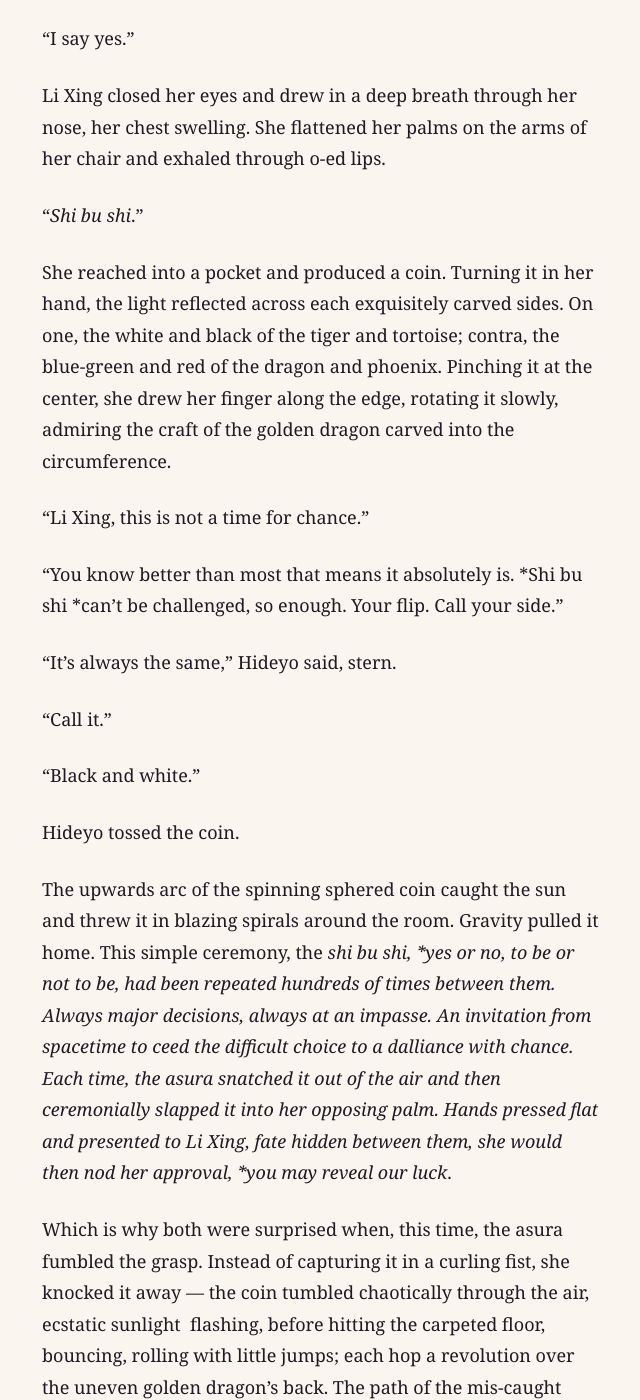
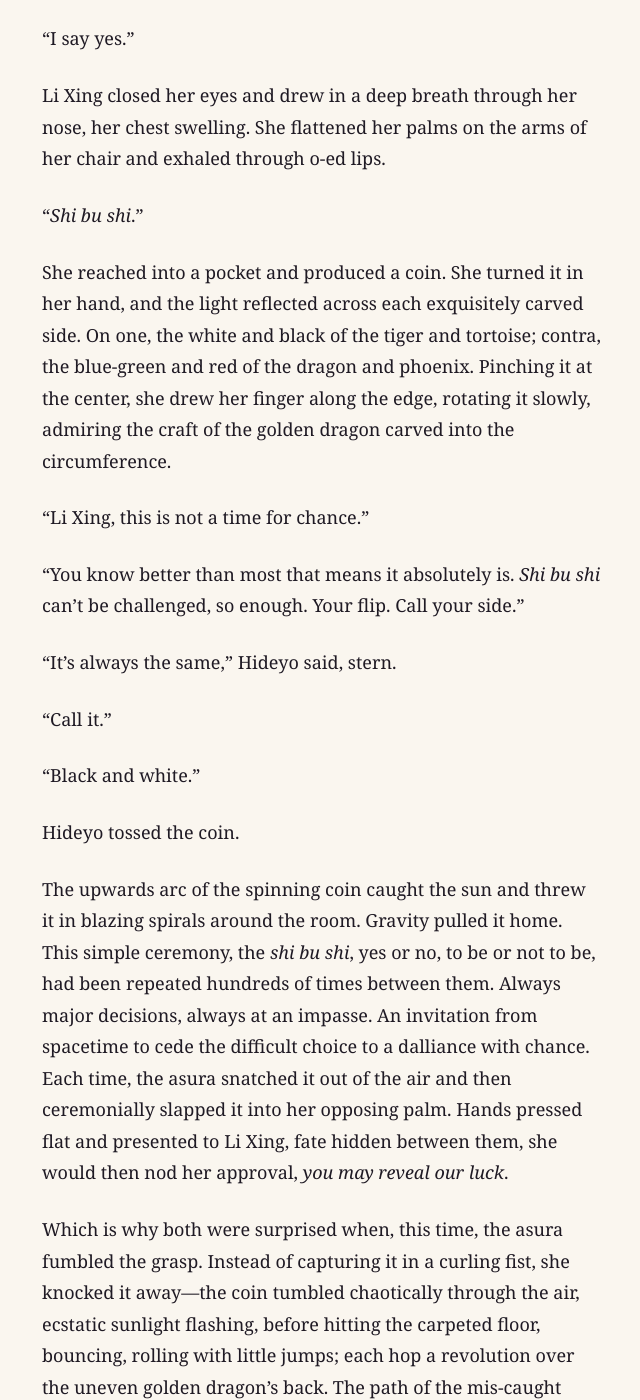
Before and after one commit to kmunki/kmunki.github.io, a Jekyll site: the page built from _fiction/violet/032-chapter-14.md, in a window 1280 px wide and 1400 px high, scrolled down 3398 px. Shown: the whole window, without its empty margins (318-958 px from the left). Built offline with Jekyll 4.4.1, drawn with Linux system fonts in a browser that asks for light colours; some of the changed text lies outside the part shown.

Commit message:
Violet ch 14 "Coin Flip": Hideyo never sees the rearer’s face
- Hideyo’s report rewritten for Ch 40: “A spy of some kind, possibly an assassin. She nearly made my agent. I never saw her face; the palace keeps no cameras on the rearer’s hut.” Li Xing: “I doubt she saw anything.”
- “not as her General” → “not as her Chief of Security.” Canon never calls Hideyo General.
- Dangling modifier fixed: “She turned it in her hand, and the light reflected…”
- Copyedit: cede, “each… side,” “spinning coin,” “old Viceroy,” longtime, 4 wrong-facing closing quotes, italics spacing, splices. 1,071 → 1,083 words.

Co-Authored-By: Claude Fable 5.1 <noreply@anthropic.com>
Claude-Session: https://claude.ai/code/session_01NJgbLGEsaNqtMx8nky9w7V

```diff
--- a/_fiction/violet/032-chapter-14.md
+++ b/_fiction/violet/032-chapter-14.md
@@ -16,7 +16,7 @@ Li Xing smirked at her Master of Assassins, unlocked the door, and rolled hersel
 
 “The board?”
 
-“As we hoped. Vico took a minute but after that, it was almost contagious.”
+“As we hoped. Vico took a minute, but after that it was almost contagious.”
 
 “I’m not the only one with pheromones. Get one going, and it can be enough. Body language is subconscious too. Mirror neurons are hard to override. Like I said—”
 
@@ -38,11 +38,11 @@ Keyboard clacks and the electric hum-grunt of the terminal were the only sounds.
 
 Now it was Li Xing’s turn to be, in a rare moment, stunned.
 
-“Koryo,” Hideyo continued, “the records were—“
+“Koryo,” Hideyo continued. “The records were—”
 
 “I’ve seen them, don’t caveat it.”
 
-“We’re above the certainty threshold. Three researchers came to the same conclusion independently. It’s one of the current generation’s fledgelings. Two in particular stand out, both under the care of the same rearer. One thing to note—“
+“We’re above the certainty threshold. Three researchers came to the same conclusion independently. It’s one of the current generation’s fledgelings. Two in particular stand out, both under the care of the same rearer. One thing to note—”
 
 “We don’t know which?”
 
@@ -58,9 +58,9 @@ Hideyo nodded. Utopic thinking, eschatological fantasies, paradise on earth wish
 
 “What do you need? Can you get both?” Li Xing asked, cutting through her own digression.
 
-“The rearer is a former shade. A spy of some kind. Possibly former assassin. There was a moment where she almost made me.”
+“The rearer is a former shade. A spy of some kind, possibly an assassin. She nearly made my agent. I never saw her face; the palace keeps no cameras on the rearer’s hut.”
 
-“I doubt it. Still, an interesting choice for the old viceroy. Both Progeny?”
+“I doubt she saw anything. Still, an interesting choice for the old Viceroy. Both Progeny?”
 
 “No, both royals though. Very well trained. Passed the hardest of our vetting by far.”
 
@@ -72,13 +72,13 @@ Hideyo nodded. Utopic thinking, eschatological fantasies, paradise on earth wish
 
 “These two will be worth it.”
 
-“Force isn’t just a—“
+“Force isn’t just a—”
 
 “Li Xing, please.”
 
-The CEO put up her hands in placation. “You’re right, you’re right. You know the cost. You wouldn’t suggest it otherwise. But”—Hideyo went to protest, Li Xing overrode it—“*But, *you cannot be involved. If it goes wrong, and it could, even if it won’t, we *can’t *have it traceable. Not to you. Not to us.”
+The CEO put up her hands in placation. “You’re right, you’re right. You know the cost. You wouldn’t suggest it otherwise. But”—Hideyo went to protest; Li Xing overrode it—“*but*, you cannot be involved. If it goes wrong, and it could, even if it won’t, we *can’t* have it traceable. Not to you. Not to us.”
 
-“I already *went*. I need to be there. This tutor is more than—“
+“I already *went*. I need to be there. This tutor is more than—”
 
 “Hideyo, no.”
 
@@ -88,11 +88,11 @@ Li Xing closed her eyes and drew in a deep breath through her nose, her chest sw
 
 “*Shi bu shi*.”
 
-She reached into a pocket and produced a coin. Turning it in her hand, the light reflected across each exquisitely carved sides. On one, the white and black of the tiger and tortoise; contra, the blue-green and red of the dragon and phoenix. Pinching it at the center, she drew her finger along the edge, rotating it slowly, admiring the craft of the golden dragon carved into the circumference.
+She reached into a pocket and produced a coin. She turned it in her hand, and the light reflected across each exquisitely carved side. On one, the white and black of the tiger and tortoise; contra, the blue-green and red of the dragon and phoenix. Pinching it at the center, she drew her finger along the edge, rotating it slowly, admiring the craft of the golden dragon carved into the circumference.
 
 “Li Xing, this is not a time for chance.”
 
-“You know better than most that means it absolutely is. *Shi bu shi *can’t be challenged, so enough. Your flip. Call your side.”
+“You know better than most that means it absolutely is. *Shi bu shi* can’t be challenged, so enough. Your flip. Call your side.”
 
 “It’s always the same,” Hideyo said, stern.
 
@@ -102,11 +102,11 @@ She reached into a pocket and produced a coin. Turning it in her hand, the light
 
 Hideyo tossed the coin.
 
-The upwards arc of the spinning sphered coin caught the sun and threw it in blazing spirals around the room. Gravity pulled it home. This simple ceremony, the *shi bu shi, *yes or no, to be or not to be, had been repeated hundreds of times between them. Always major decisions, always at an impasse. An invitation from spacetime to ceed the difficult choice to a dalliance with chance. Each time, the asura snatched it out of the air and then ceremonially slapped it into her opposing palm. Hands pressed flat and presented to Li Xing, fate hidden between them, she would then nod her approval, *you may reveal our luck*.
+The upwards arc of the spinning coin caught the sun and threw it in blazing spirals around the room. Gravity pulled it home. This simple ceremony, the *shi bu shi*, yes or no, to be or not to be, had been repeated hundreds of times between them. Always major decisions, always at an impasse. An invitation from spacetime to cede the difficult choice to a dalliance with chance. Each time, the asura snatched it out of the air and then ceremonially slapped it into her opposing palm. Hands pressed flat and presented to Li Xing, fate hidden between them, she would then nod her approval, *you may reveal our luck*.
 
-Which is why both were surprised when, this time, the asura fumbled the grasp. Instead of capturing it in a curling fist, she knocked it away — the coin tumbled chaotically through the air, ecstatic sunlight  flashing, before hitting the carpeted floor, bouncing, rolling with little jumps; each hop a revolution over the uneven golden dragon’s back. The path of the mis-caught coin jogged and weaved; it wobbled, losing momentum, about to collide with the floor-to-ceiling window behind Li Xing, turning at the very last moment to rest, upright.
+Which is why both were surprised when, this time, the asura fumbled the grasp. Instead of capturing it in a curling fist, she knocked it away—the coin tumbled chaotically through the air, ecstatic sunlight flashing, before hitting the carpeted floor, bouncing, rolling with little jumps; each hop a revolution over the uneven golden dragon’s back. The path of the mis-caught coin jogged and weaved; it wobbled, losing momentum, about to collide with the floor-to-ceiling window behind Li Xing, turning at the very last moment to rest, upright.
 
-Moving with a stillness and caution, as if not trying to wake a resting panther, Li Xing turned her chair and then, with agonizing control, approached the coin. Hideyo mirrored. Bending to look, they saw the coin, nearly on edge, rested at a slight angle against the glass.
+Moving with a stillness and caution, as if not trying to wake a resting panther, Li Xing turned her chair and then, with agonizing control, approached the coin. Hideyo mirrored. Bending to look, they saw the coin, nearly on edge, resting at a slight angle against the glass.
 
 “The golden dragon edge is up.”
 
@@ -116,4 +116,4 @@ Li Xing looked at her friend in silence, not moving, for a time. A cloud passed
 
 “Then we’ve decided,” she said, “force approved. You will not accompany.” Li Xing reached down and, with reverence, picked up the coin. She pressed it between her palms, bowed to it, and placed it into her pocket.
 
-She looked up, Hideyo was no longer there.
+She looked up. Hideyo was no longer there.
```
Also changed, not shown: other parts of _fiction/violet/032-chapter-14.md (+1 -1 lines).
